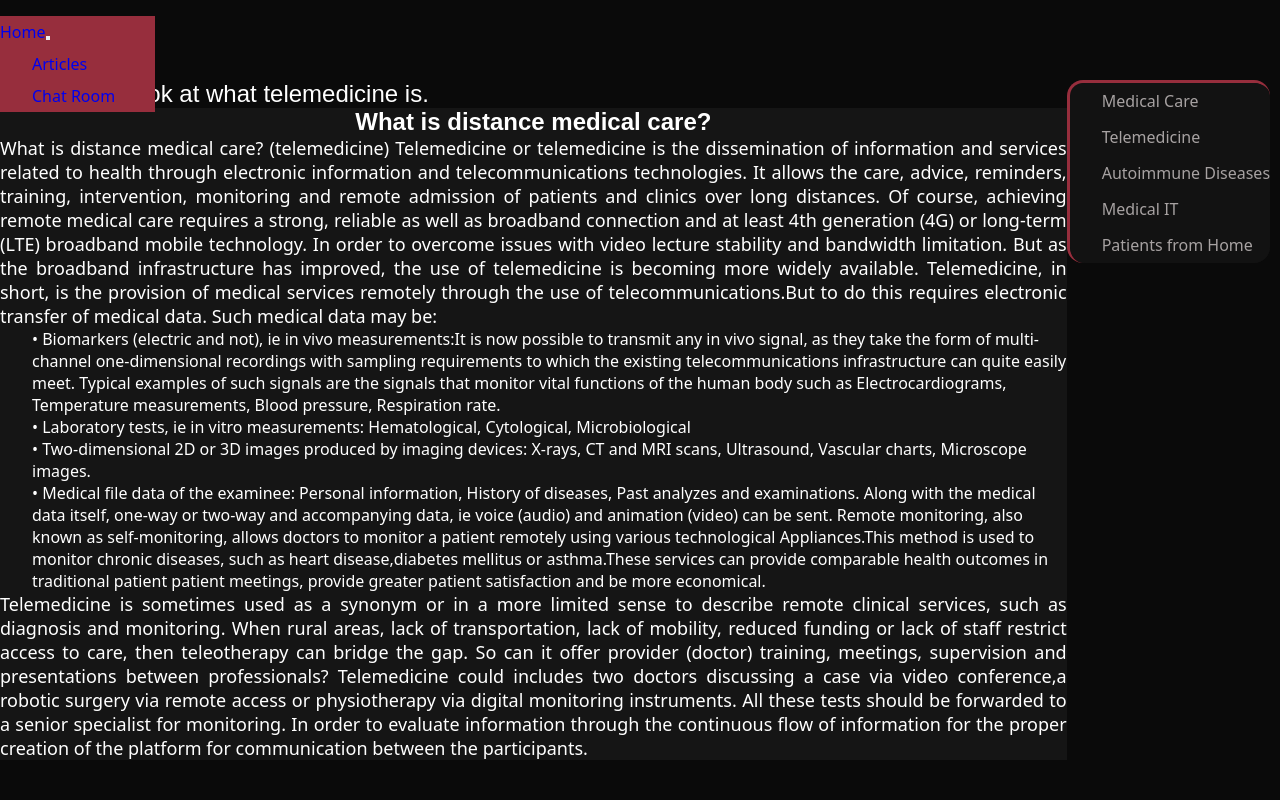
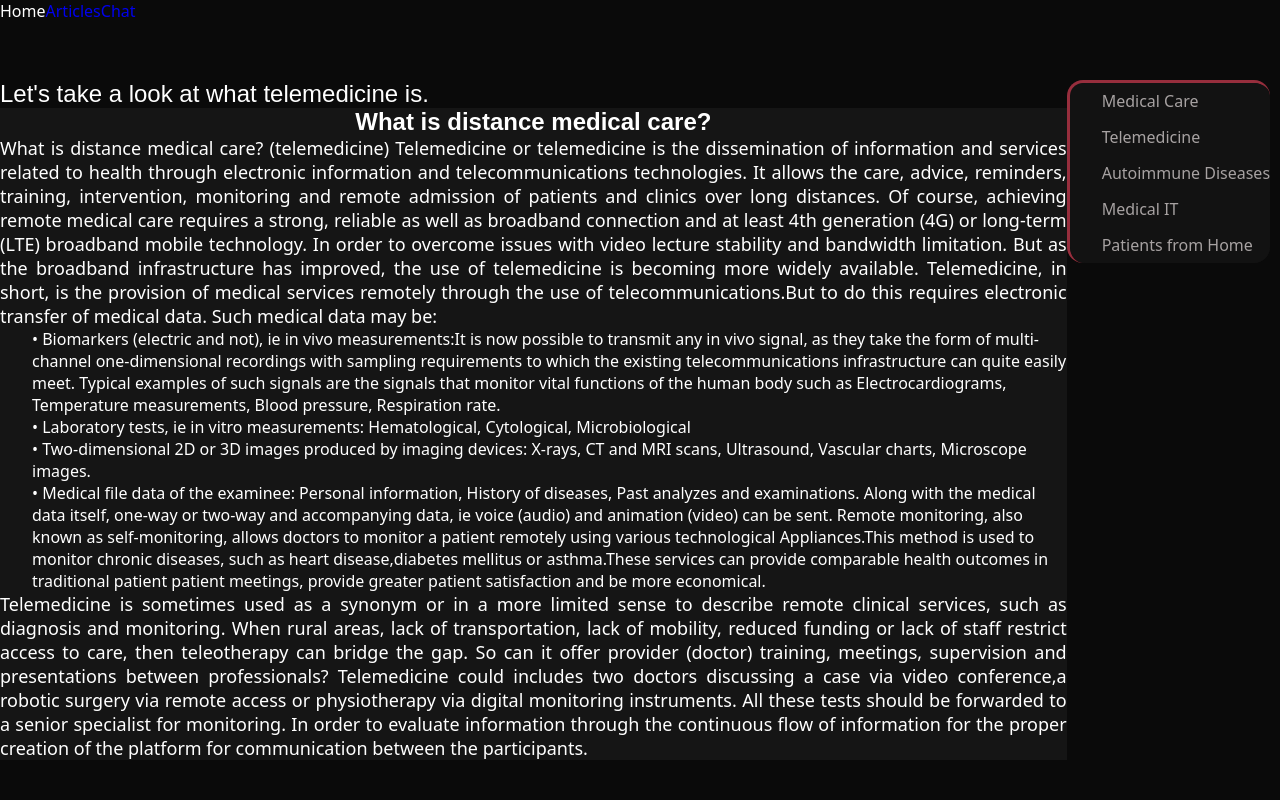
Before and after one commit to Kakajohn/interactive-internet-technologies-for-people-with-autoimmune-bowel-diseases-frontend, a React (Create React App) app: page / in a window 1280 px wide. Shown: the top 800 px of the page. Built offline with nearby package versions, Linux system fonts and the light colour scheme; what react-alert-template-basic would draw is missing.

Commit message:
Update NavigationBar.jsx

```diff
--- a/src/components/NavigationBar.jsx
+++ b/src/components/NavigationBar.jsx
@@ -4,24 +4,13 @@ import { Link, useNavigate } from 'react-router-dom';
 const NavigationBar = () => {
   return (
     <header>
-      <nav class="navbar navbar-expand-lg navbar-light">
-        <div class="container-fluid" style={{backgroundColor:'#972e3d', position:'fixed', zIndex:'1030', marginTop:'1rem'}}>
-          <Link class="navbar-brand" to="/">Home</Link>
-          <button class="navbar-toggler" type="button" data-bs-toggle="collapse" data-bs-target="#navbarNav" aria-controls="navbarNav" aria-expanded="false" aria-label="Toggle navigation">
-            <span class="navbar-toggler-icon"></span>
-          </button>
-          <div class="collapse navbar-collapse" id="navbarNav">
-            <ul class="navbar-nav">
-              <li class="nav-item">
-                <Link class="nav-link active" aria-current="page" to="/med4u/articles">Articles</Link>
-              </li>
-              <li class="nav-item">
-                <Link class="nav-link active" aria-current="page" to="/med4u/chat">Chat Room</Link>
-              </li>
-            </ul>
-          </div>
-        </div>
-      </nav>
+      <header>
+     <div class="topnav">
+        <a class="active" href="/">Home</a>
+        <a href="/med4u/articles">Articles</a>
+        <a href="/med4u/chat">Chat</a>
+      </div>
+    </header>
     </header>
   );
 };
```
